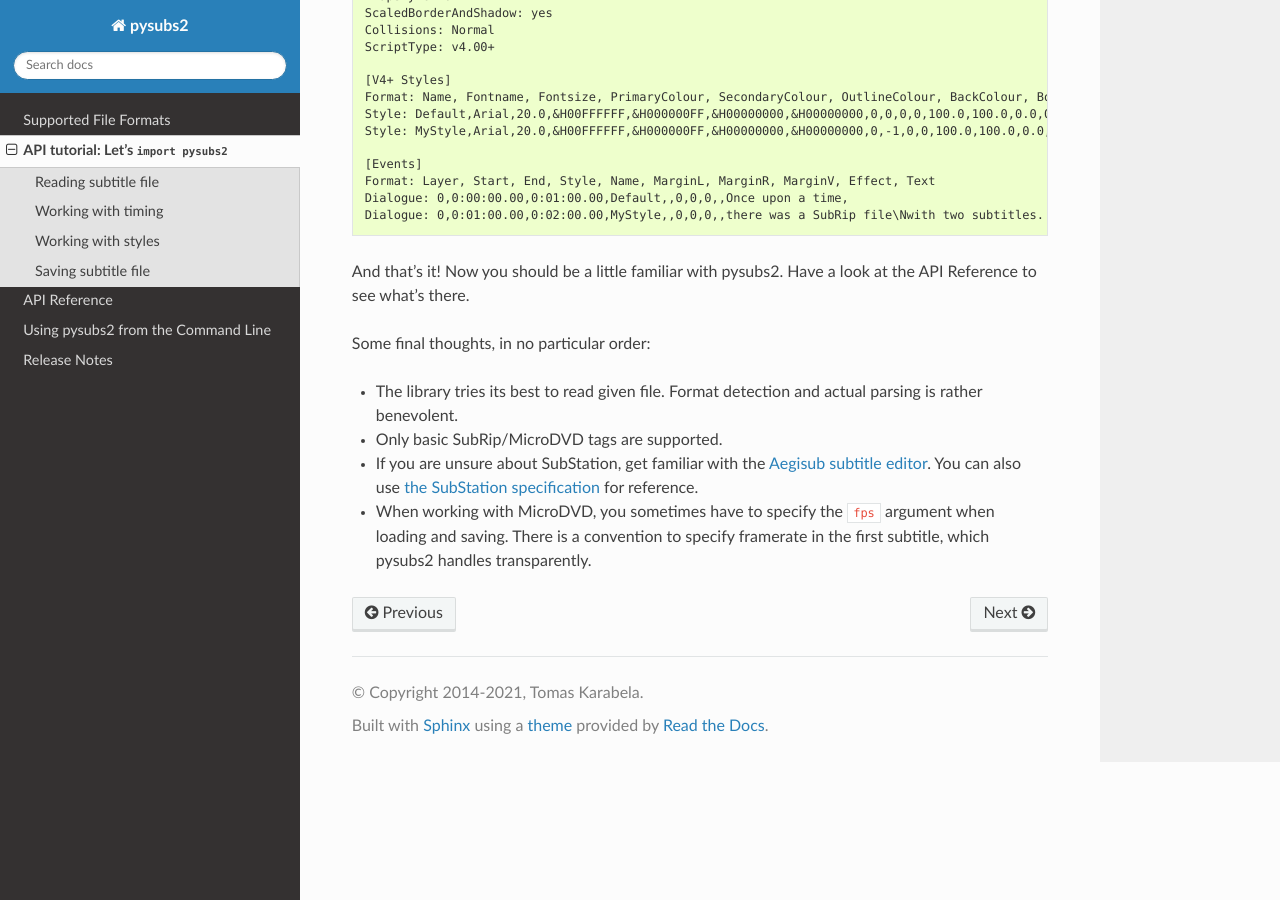
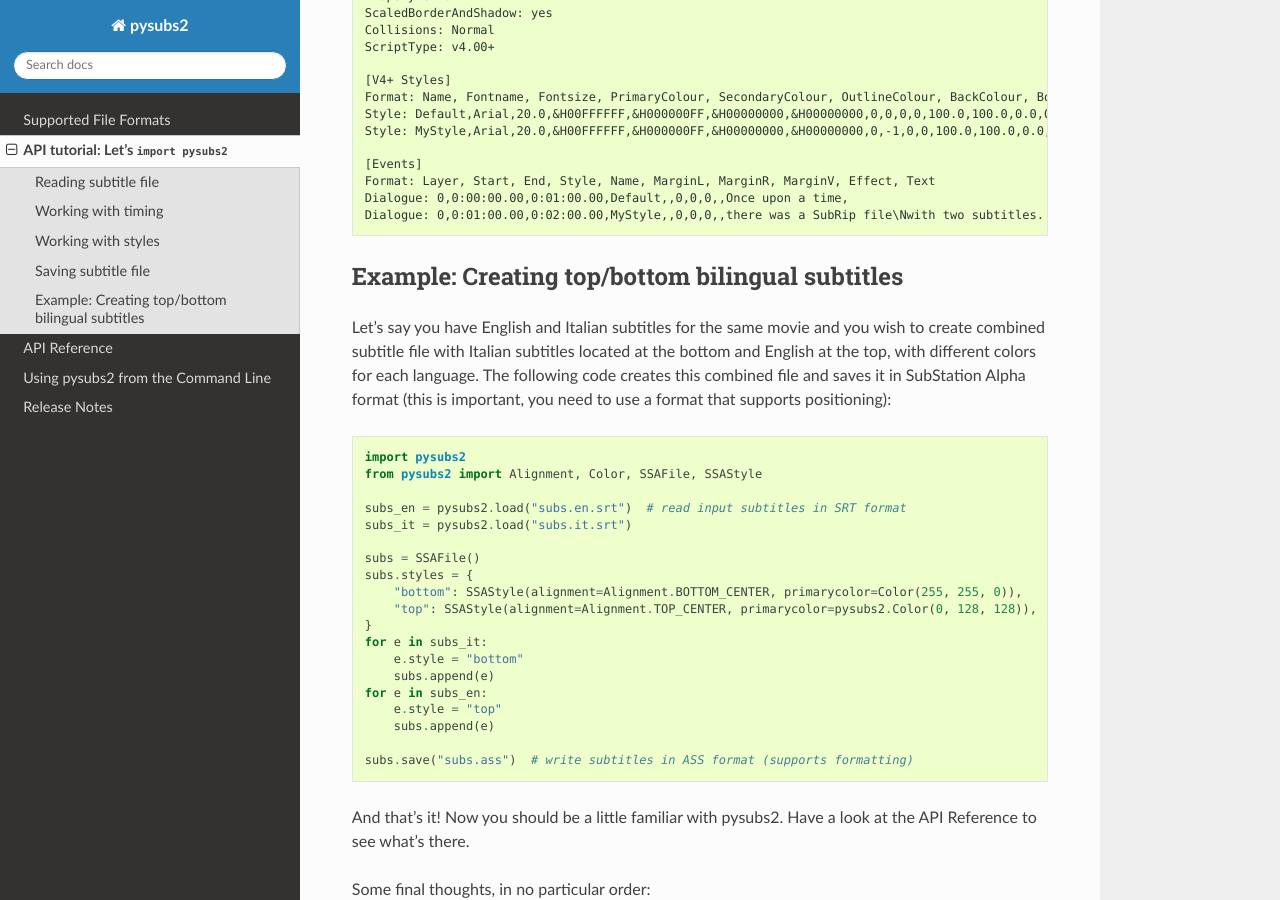
Before and after one commit to tkarabela/pysubs2, a Sphinx documentation site: the page built from docs/tutorial.rst, in a window 1280 px wide and 900 px high, scrolled down 3982 px. Built offline with Sphinx 7.4.7 and the Read the Docs theme 2.0.0, drawn with Linux system fonts in a browser that asks for light colours; the version number could not be read and is left out.

Commit message:
Docs - add bilingual subtitles example to tutorial
Inspired by https://github.com/tkarabela/pysubs2/pull/60

```diff
--- a/docs/tutorial.rst
+++ b/docs/tutorial.rst
@@ -155,6 +155,34 @@
     Dialogue: 0,0:00:00.00,0:01:00.00,Default,,0,0,0,,Once upon a time,
     Dialogue: 0,0:01:00.00,0:02:00.00,MyStyle,,0,0,0,,there was a SubRip file\Nwith two subtitles.
 
+Example: Creating top/bottom bilingual subtitles
+------------------------------------------------
+
+Let's say you have English and Italian subtitles for the same movie and you wish to create combined subtitle file with Italian subtitles located at the bottom and English at the top, with different colors
+for each language. The following code creates this combined file and saves it in SubStation Alpha format (this is important, you need to use a format that supports positioning):
+
+::
+
+    import pysubs2
+    from pysubs2 import Alignment, Color, SSAFile, SSAStyle
+
+    subs_en = pysubs2.load("subs.en.srt")  # read input subtitles in SRT format
+    subs_it = pysubs2.load("subs.it.srt")
+
+    subs = SSAFile()
+    subs.styles = {
+        "bottom": SSAStyle(alignment=Alignment.BOTTOM_CENTER, primarycolor=Color(255, 255, 0)),
+        "top": SSAStyle(alignment=Alignment.TOP_CENTER, primarycolor=pysubs2.Color(0, 128, 128)),
+    }
+    for e in subs_it:
+        e.style = "bottom"
+        subs.append(e)
+    for e in subs_en:
+        e.style = "top"
+        subs.append(e)
+
+    subs.save("subs.ass")  # write subtitles in ASS format (supports formatting)
+
 And that's it! Now you should be a little familiar with pysubs2. Have a look at the API Reference to see what's there.
 
 Some final thoughts, in no particular order:
```
